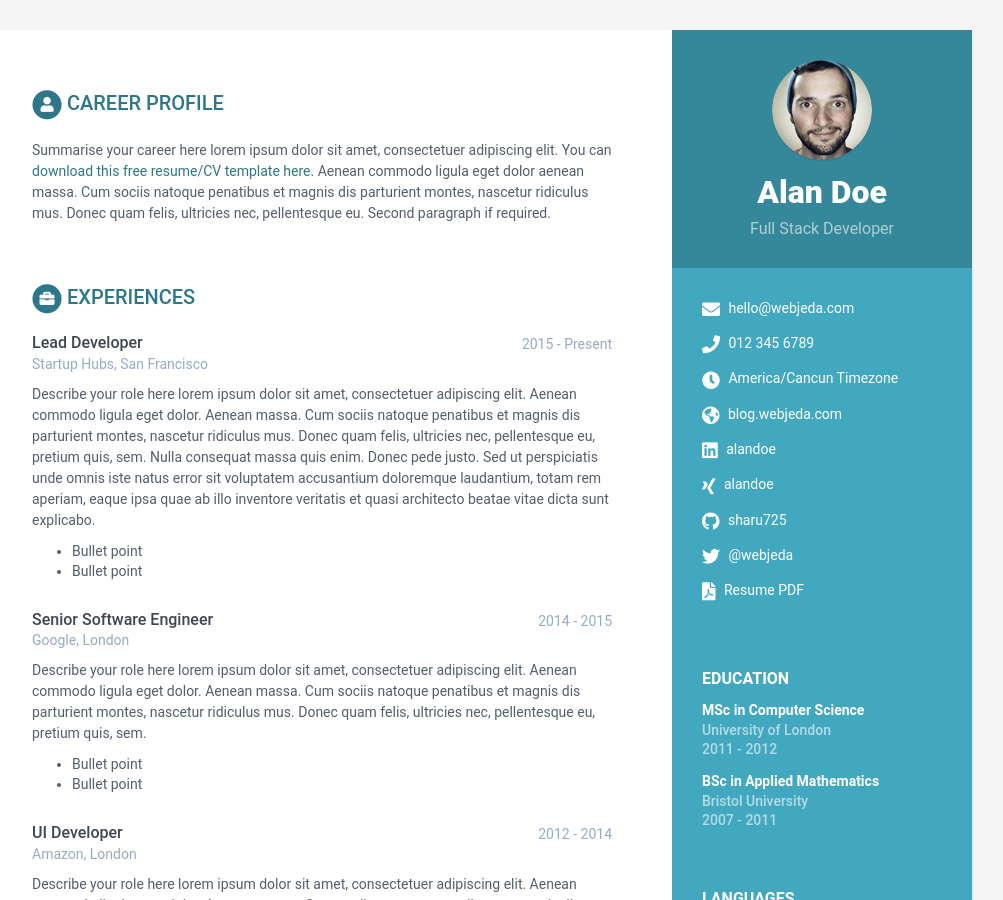
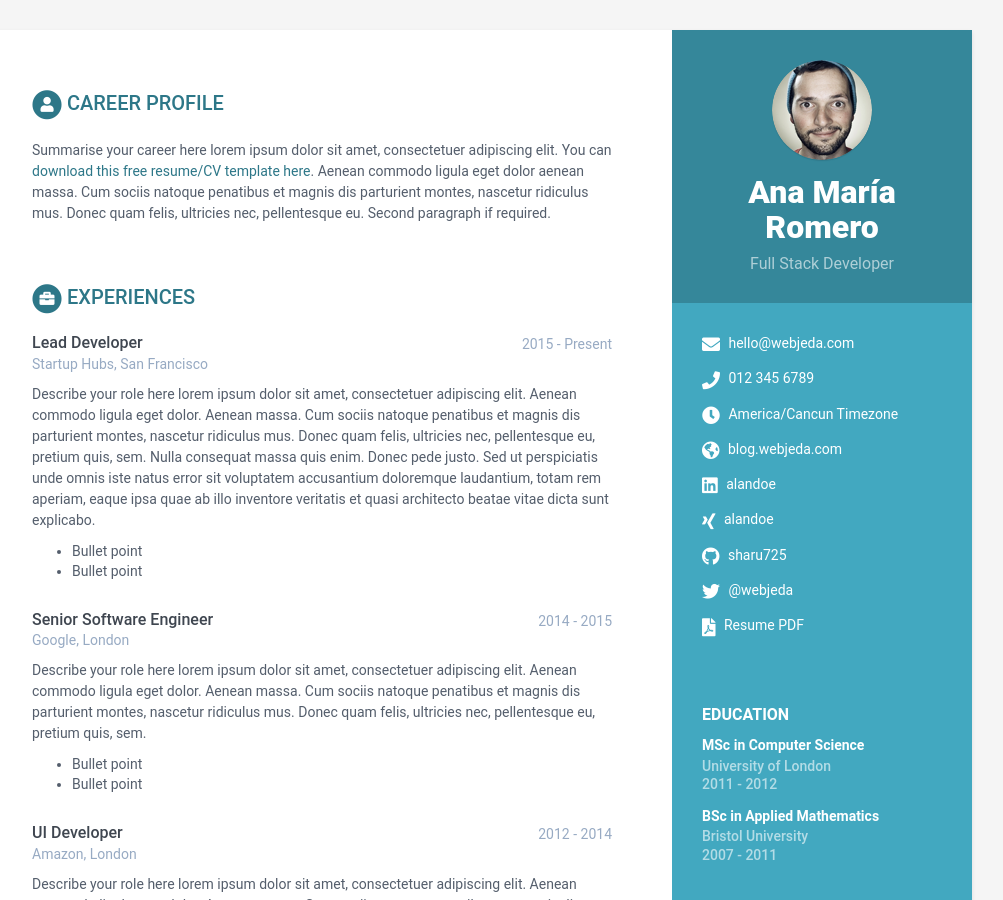
Before and after one commit to Christian-hub-art/Romero-Becerra_CV3, a Jekyll site: the page built from index.html, in a window 1280 px wide and 900 px high. Shown: the whole window, without its empty margins (168-1171 px from the left). Built offline with Jekyll 4.4.1, drawn with Linux system fonts in a browser that asks for light colours.

Commit message:
actualiza el nombre del cv

```diff
--- a/_data/data.yml
+++ b/_data/data.yml
@@ -8,7 +8,7 @@ sidebar:
     education: True # set to False if you want education in main section instead of in sidebar
 
     # Profile information
-    name: Alan Doe
+    name: Ana María Romero
     tagline: Full Stack Developer
     avatar: profile.png  #place a 100x100 picture inside /assets/images/ folder and provide the name of the file below
 
```
